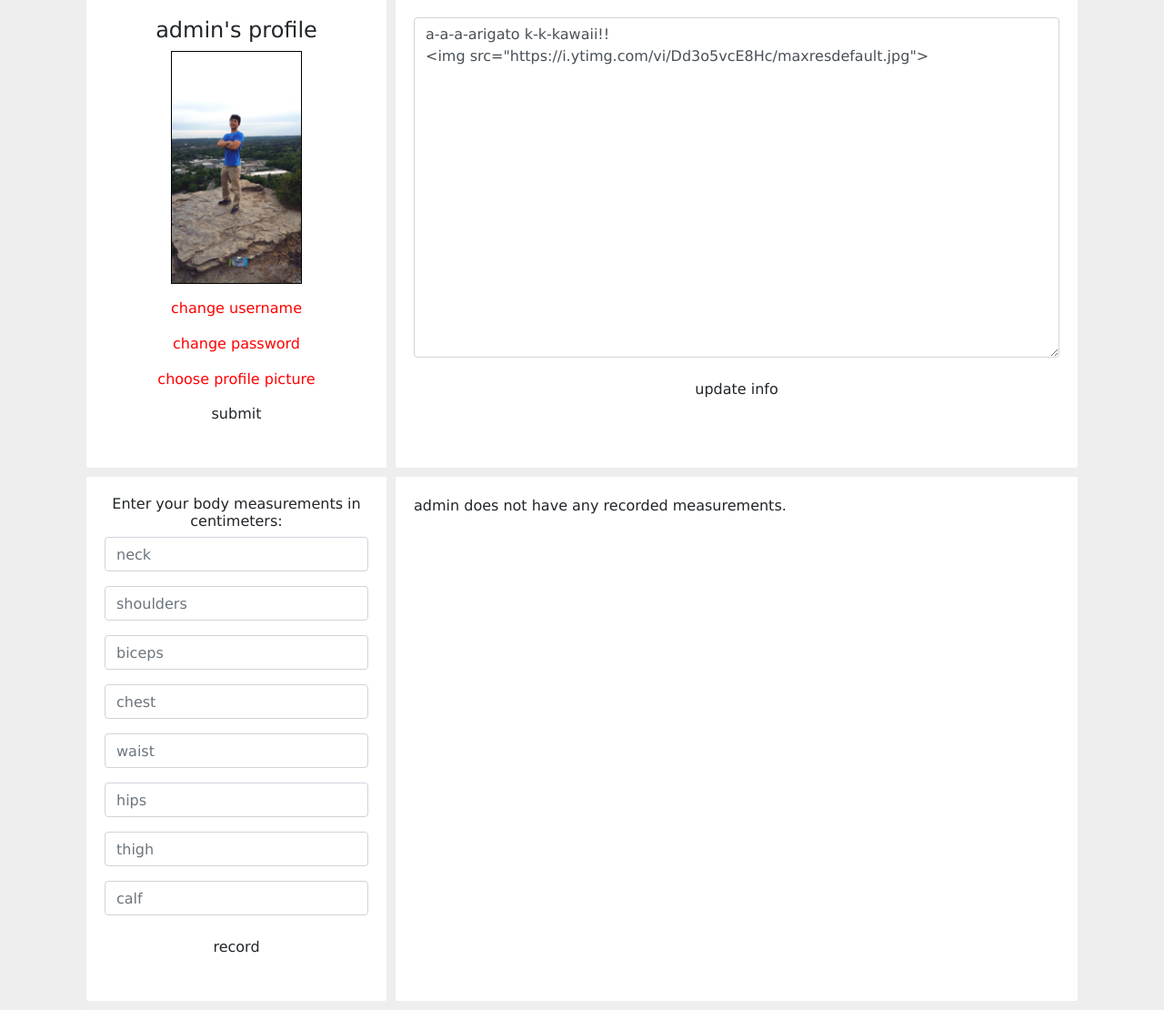
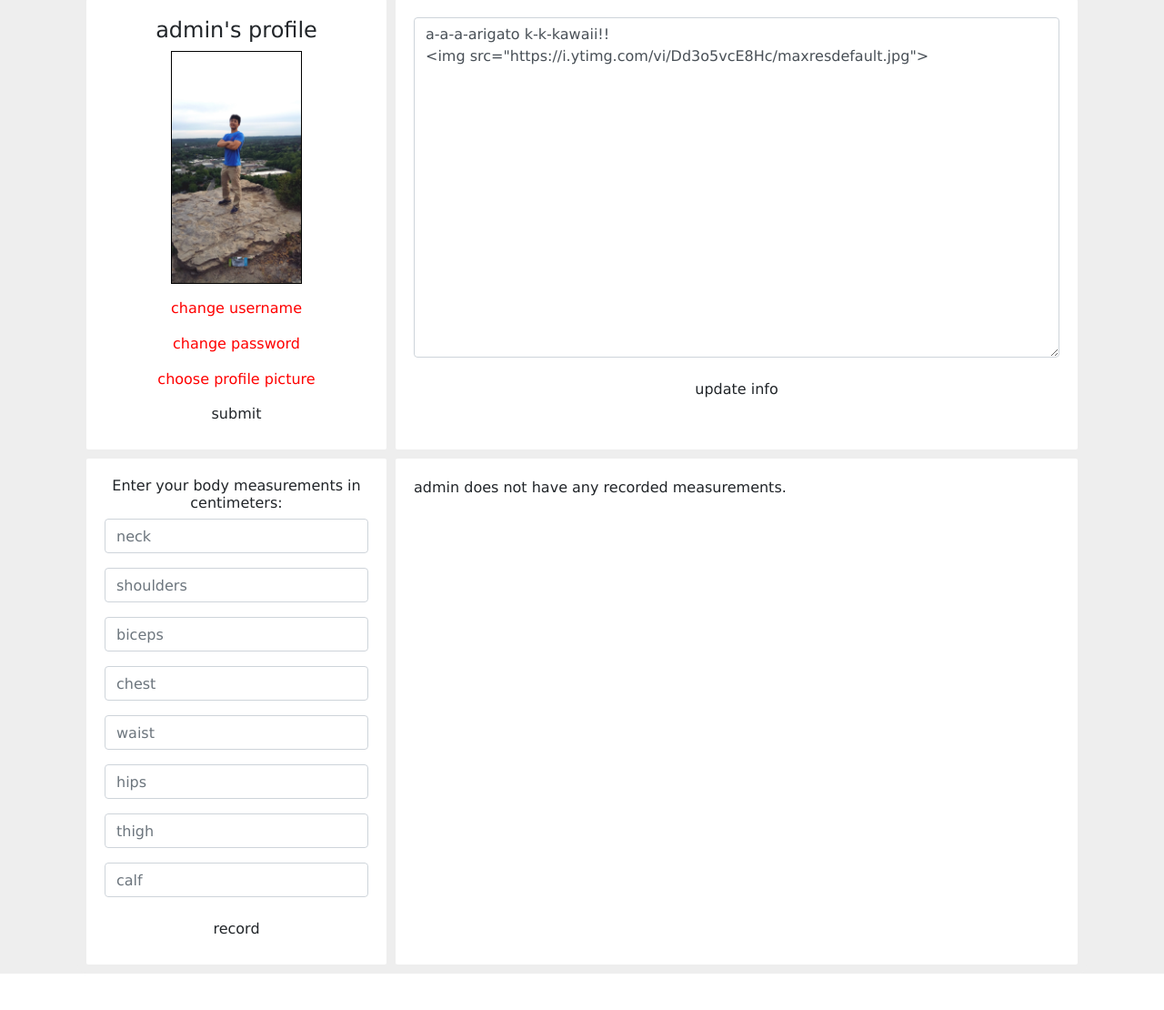
Before and after one commit to tacticaltofu/acquire-aesthetics, a Flask app: page /profile/admin in a window 1280 px wide. Shown: the part 187-1297 px from the top of the page at 91% size. After the commit the page ends 1257 px from the top, so only its background shows below. Run offline with Flask 2, Linux system fonts and the light colour scheme; a user stored in the database is signed in; data comes from the database, SQL or seed files in the repository; both versions use the stored data as it was after the commit; some libraries are stand-ins or nearby versions.

Commit message:
Revert "Revert "css""
This reverts commit 84d2abd779ac864fe4a00042d2ed766fd315b733.

```diff
--- a/aesthetic/static/main.css
+++ b/aesthetic/static/main.css
@@ -119,7 +119,7 @@ form {
 
 .grid-container > div {
   background-color: white;
-  padding: 20px 20px 40px 20px;
+  padding: 20px;
   border-radius: 2px;
 }
 
@@ -223,7 +223,7 @@ form {
 }
 
 .record-form {
-	max-height: 600px;
+	max-height: 560px;
 	overflow: auto;
 }
 
```
Also changed, not shown: aesthetic/site.db, aesthetic/static/profile_pics/5ef6fc10052c817c.jpg (added).
